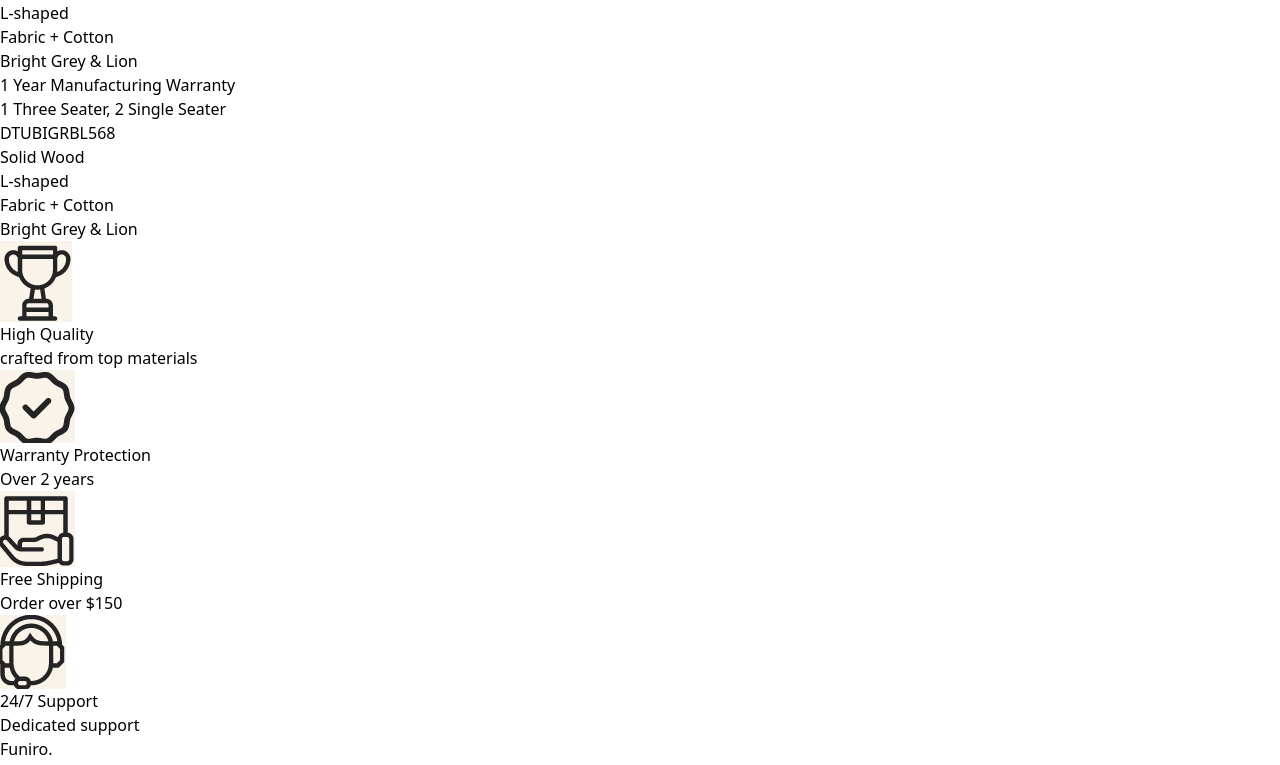
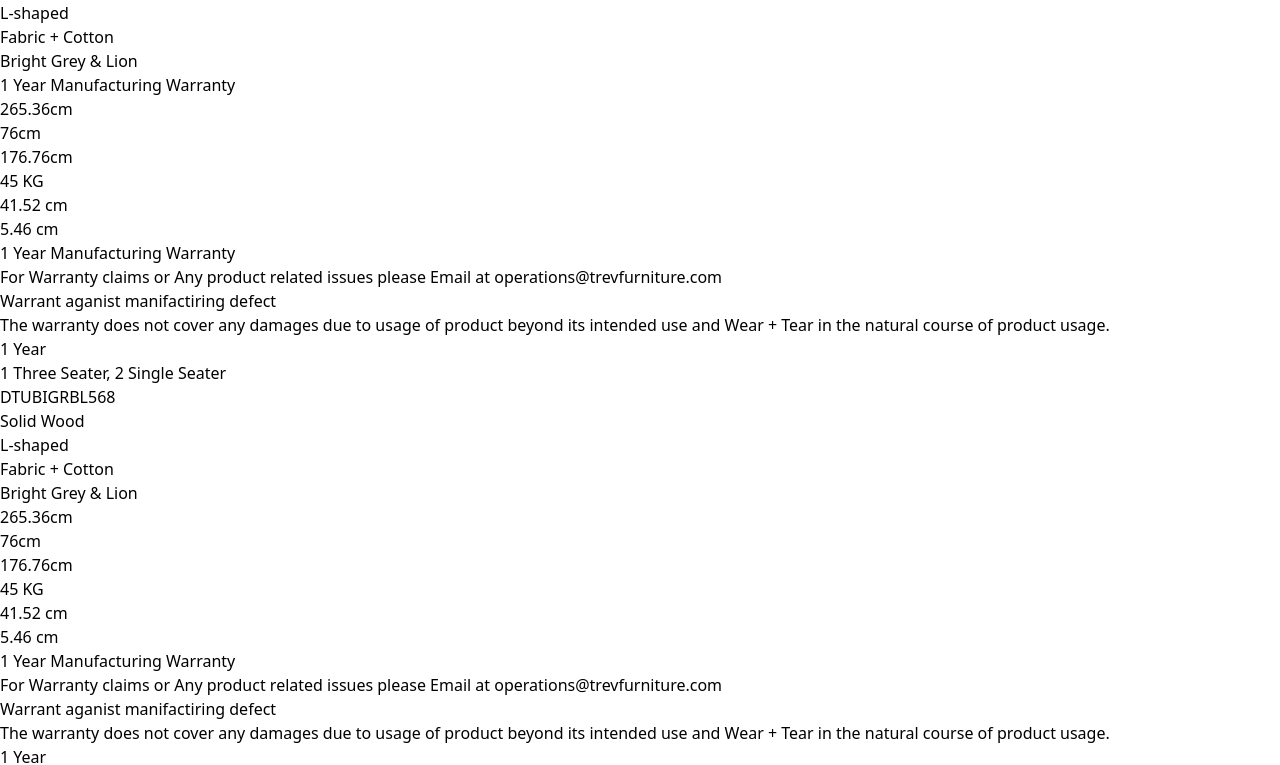
Before and after one commit to bunny254/abc_test, a React (Vite) app: page /product-comparison in a window 1280 px wide. Shown: the part 2220-2985 px from the top of the page. Built offline with nearby package versions, Linux system fonts and the light colour scheme.

Commit message:
Alignment Fix on Product Comparison Page

```diff
--- a/src/siteComponents/banner.jsx
+++ b/src/siteComponents/banner.jsx
@@ -133,6 +133,23 @@ const Banner = () => {
             <p className="text-2xl py-2 px-8 font-semibold">
               1 Year Manufacturing Warranty
             </p>
+            <p className="text-2xl mt-24 px-8 font-semibold">265.36cm</p>
+            <p className="text-2xl mt-5 py-2 px-8 font-semibold">76cm</p>
+            <p className="text-2xl py-2 px-8 font-semibold">176.76cm</p>
+            <p className="text-2xl py-2 px-8 font-semibold">45 KG</p>
+            <p className="text-2xl py-2 px-8 font-semibold">
+              41.52 cm
+            </p>
+            <p className="text-2xl py-2 px-8 font-semibold">
+              5.46 cm
+            </p>
+            <p className="text-lg mt-24 px-8 font-semibold">1 Year Manufacturing Warranty</p>
+            <p className="text-lg mt-5 py-2 px-8 font-semibold">For Warranty claims or Any product related issues please Email at operations@trevfurniture.com</p>
+            <p className="text-lg py-2 px-8 font-semibold">Warrant aganist manifactiring defect</p>
+            <p className="text-lg py-2 px-8 font-semibold">The warranty does not cover any damages due to usage of product beyond its intended use and Wear + Tear in the natural course of product usage.</p>
+            <p className="text-lg py-2 px-8 font-semibold">
+              1 Year
+            </p>
           </div>
           <div className="col-span-3 border-r border-t border-gray-300">
             <p className="text-2xl py-12 px-8 font-semibold">
@@ -144,6 +161,23 @@ const Banner = () => {
             <p className="text-2xl py-2 px-8 font-semibold">Fabric + Cotton</p>
             <p className="text-2xl py-2 px-8 font-semibold">
               Bright Grey & Lion
+            </p>
+            <p className="text-2xl mt-32 px-8 font-semibold">265.36cm</p>
+            <p className="text-2xl mt-5 py-2 px-8 font-semibold">76cm</p>
+            <p className="text-2xl py-2 px-8 font-semibold">176.76cm</p>
+            <p className="text-2xl py-2 px-8 font-semibold">45 KG</p>
+            <p className="text-2xl py-2 px-8 font-semibold">
+              41.52 cm
+            </p>
+            <p className="text-2xl py-2 px-8 font-semibold">
+              5.46 cm
+            </p>
+            <p className="text-lg mt-24 px-8 font-semibold">1 Year Manufacturing Warranty</p>
+            <p className="text-lg mt-5 py-2 px-8 font-semibold">For Warranty claims or Any product related issues please Email at operations@trevfurniture.com</p>
+            <p className="text-lg py-2 px-8 font-semibold">Warrant aganist manifactiring defect</p>
+            <p className="text-lg py-2 px-8 font-semibold">The warranty does not cover any damages due to usage of product beyond its intended use and Wear + Tear in the natural course of product usage.</p>
+            <p className="text-lg py-2 px-8 font-semibold">
+              1 Year
             </p>
           </div>
         </div>
--- a/src/siteComponents/singleProdDisplay.jsx
+++ b/src/siteComponents/singleProdDisplay.jsx
@@ -104,7 +104,7 @@ const SingleProduct = () => {
                     <p className="px-2 text-xl">Add To Cart</p>
                   </div>
                   <div className="flex border border-gray-400 p-2 rounded">
-                    <p className="px-2 text-xl">+ Compare</p>
+                    <Link to="/product-comparison"><p className="px-2 text-xl">Compare</p></Link>
                   </div>
                 </div>
                 <div className="mt-8 grid gap-4">
```
